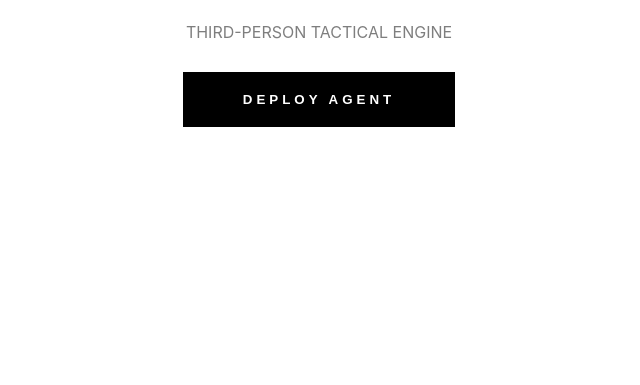
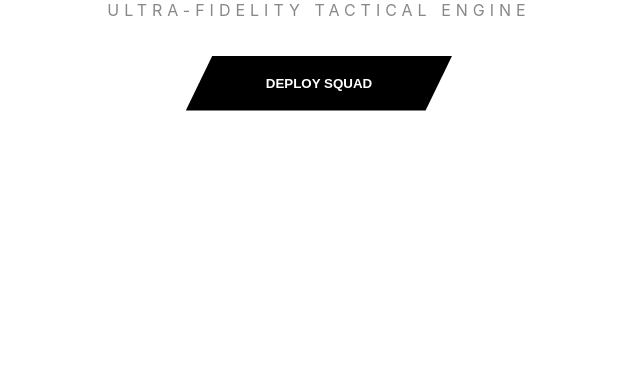
Before and after one commit to alyanali11336-rgb/ok, a plain HTML site: page index.html in a window 1280 px wide. Shown: the part 415-800 px from the top of the page, without its empty margins (321-961 px from the left). Drawn offline with nearby package versions, Linux system fonts and the light colour scheme; animation ran at ten frames a second.

Commit message:
Update index.html

```diff
--- a/index.html
+++ b/index.html
@@ -2,47 +2,54 @@
 <html lang="en">
 <head>
     <meta charset="UTF-8">
-    <title>Frontline | AAA Third Person</title>
+    <title>Frontline | Extreme AAA</title>
     <style>
-        body { margin: 0; overflow: hidden; background: #87ceeb; font-family: 'Inter', sans-serif; }
+        body { margin: 0; overflow: hidden; background: #000; font-family: 'Inter', sans-serif; }
 
-        /* HUD & UI */
-        #ui { position: absolute; inset: 0; pointer-events: none; color: white; }
-        #comms {
-            position: absolute; top: 30px; left: 30px; background: rgba(0,0,0,0.7);
-            padding: 15px; border-radius: 4px; border-left: 4px solid #fff; width: 300px;
+        /* Tactical Interface */
+        #ui { position: absolute; inset: 0; pointer-events: none; }
+        #comms-window {
+            position: absolute; top: 30px; left: 30px;
+            background: rgba(255, 255, 255, 0.05); backdrop-filter: blur(20px);
+            border-left: 2px solid #fff; padding: 20px; color: #fff; width: 320px;
+            box-shadow: 0 10px 30px rgba(0,0,0,0.5);
         }
-        #hp-bar-wrap { position: absolute; bottom: 40px; left: 40px; width: 300px; height: 4px; background: rgba(0,0,0,0.3); }
-        #hp-bar-fill { width: 100%; height: 100%; background: #fff; box-shadow: 0 0 15px #fff; }
+        #vitals-container { position: absolute; bottom: 50px; left: 50px; color: white; }
+        #hp-bar-bg { width: 300px; height: 2px; background: rgba(255,255,255,0.1); margin-top: 10px; }
+        #hp-bar-value { width: 100%; height: 100%; background: #fff; box-shadow: 0 0 20px #fff; }
 
-        /* Key Guide */
-        #guide { position: absolute; bottom: 40px; right: 40px; text-align: right; font-size: 12px; opacity: 0.7; }
+        /* Perspective Indicator */
+        #view-tag { position: absolute; top: 30px; right: 30px; color: rgba(255,255,255,0.5); font-size: 10px; letter-spacing: 2px; }
 
         #overlay {
-            position: absolute; inset: 0; background: white;
+            position: absolute; inset: 0; background: #fff;
             display: flex; flex-direction: column; justify-content: center; align-items: center; z-index: 1000;
         }
-        button { padding: 20px 60px; background: #000; color: #fff; border: none; font-weight: 900; cursor: pointer; letter-spacing: 4px; }
+        h1 { font-size: 8vw; font-weight: 900; letter-spacing: -0.5vw; margin: 0; color: #000; }
+        button {
+            margin-top: 20px; padding: 20px 80px; background: #000; color: #fff;
+            border: none; font-weight: bold; cursor: pointer; clip-path: polygon(10% 0, 100% 0, 90% 100%, 0% 100%);
+        }
     </style>
 </head>
 <body>
 
     <div id="overlay">
-        <h1 style="font-size: 4em; letter-spacing: -2px;">PROJECT APEX</h1>
-        <p style="margin-bottom: 30px; opacity: 0.5;">THIRD-PERSON TACTICAL ENGINE</p>
-        <button onclick="controls.lock()">DEPLOY AGENT</button>
+        <h1>EXTREME</h1>
+        <p style="letter-spacing: 5px; color: #888;">ULTRA-FIDELITY TACTICAL ENGINE</p>
+        <button onclick="controls.lock()">DEPLOY SQUAD</button>
     </div>
 
     <div id="ui">
-        <div id="comms">
-            <strong>HQ COMMS</strong><br>
-            "Visual markers active. Hostiles highlighted in red."
+        <div id="view-tag">SYSTEM: THIRD_PERSON_ACTIVE</div>
+        <div id="comms-window">
+            <div style="font-weight: 900; font-size: 10px; margin-bottom: 5px; opacity: 0.5;">RADIO LINK 01</div>
+            <strong>CMDR. VANCE:</strong> "Visual target acquisition enabled. High-visibility markers active on hostiles. Stay low."
         </div>
-        <div id="hp-bar-wrap"><div id="hp-bar-fill"></div></div>
-        <div id="guide">
-            [V] TOGGLE CAMERA<br>
-            [SHIFT] SPRINT (RUN)<br>
-            [C] CROUCH | [SPACE] JUMP
+        <div id="vitals-container">
+            <span style="font-size: 10px; opacity: 0.6; letter-spacing: 1px;">OPERATOR BIOMETRICS</span><br>
+            <span style="font-size: 32px; font-weight: 200;">100%</span>
+            <div id="hp-bar-bg"><div id="hp-bar-value"></div></div>
         </div>
     </div>
 
@@ -59,124 +66,142 @@
         import * as THREE from 'three';
         import { PointerLockControls } from 'three/addons/controls/PointerLockControls.js';
 
-        // --- SCENE SETUP ---
+        // --- EXTREME ENGINE CONFIG ---
         const scene = new THREE.Scene();
-        scene.background = new THREE.Color(0x87ceeb);
-        scene.fog = new THREE.FogExp2(0x87ceeb, 0.01);
+        scene.background = new THREE.Color(0xdcefff);
+        scene.fog = new THREE.FogExp2(0xdcefff, 0.008);
 
-        const camera = new THREE.PerspectiveCamera(75, window.innerWidth / window.innerHeight, 0.1, 1000);
-        const renderer = new THREE.WebGLRenderer({ antialias: true });
+        const camera = new THREE.PerspectiveCamera(75, window.innerWidth / window.innerHeight, 0.1, 2000);
+        const renderer = new THREE.WebGLRenderer({ antialias: true, logarithmicDepthBuffer: true });
         renderer.setSize(window.innerWidth, window.innerHeight);
         renderer.toneMapping = THREE.ACESFilmicToneMapping;
+        renderer.toneMappingExposure = 1.1;
         renderer.shadowMap.enabled = true;
+        renderer.shadowMap.type = THREE.PCFSoftShadowMap;
         document.body.appendChild(renderer.domElement);
 
         window.controls = new PointerLockControls(camera, document.body);
 
-        // --- AAA LIGHTING ---
-        scene.add(new THREE.AmbientLight(0xffffff, 0.8));
-        const sun = new THREE.DirectionalLight(0xffffff, 2.5);
-        sun.position.set(50, 100, 50);
+        // --- ULTRA LIGHTING ---
+        const ambient = new THREE.AmbientLight(0xffffff, 0.5);
+        scene.add(ambient);
+
+        const sun = new THREE.DirectionalLight(0xffffff, 3.5);
+        sun.position.set(100, 150, 100);
         sun.castShadow = true;
+        sun.shadow.mapSize.set(2048, 2048);
+        sun.shadow.camera.left = -100; sun.shadow.camera.right = 100;
+        sun.shadow.camera.top = 100; sun.shadow.camera.bottom = -100;
         scene.add(sun);
 
-        // --- PLAYER CHARACTER (Third Person Model) ---
-        const playerModel = new THREE.Group();
-        const body = new THREE.Mesh(new THREE.CapsuleGeometry(0.4, 1), new THREE.MeshStandardMaterial({color: 0x222222}));
-        body.position.y = 0.9;
-        const backpack = new THREE.Mesh(new THREE.BoxGeometry(0.5, 0.6, 0.3), new THREE.MeshStandardMaterial({color: 0x111111}));
-        backpack.position.set(0, 1, -0.2);
-        playerModel.add(body, backpack);
+        // --- PHYSICS & CHARACTER ---
+        const playerPivot = new THREE.Group();
+        const character = new THREE.Group();
+        const charMat = new THREE.MeshStandardMaterial({color: 0x111111, roughness: 0.1});
+        const charBody = new THREE.Mesh(new THREE.CapsuleGeometry(0.4, 1.2), charMat);
+        charBody.position.y = 1;
+        character.add(charBody);
+        scene.add(playerPivot);
+        scene.add(character);
 
-        // Gun for player model
-        const pGun = new THREE.Mesh(new THREE.BoxGeometry(0.1, 0.1, 0.7), new THREE.MeshStandardMaterial({color: 0x000000}));
-        pGun.position.set(0.4, 1.1, 0.3);
-        playerModel.add(pGun);
-        scene.add(playerModel);
-
-        // --- WORLD ---
-        const ground = new THREE.Mesh(new THREE.PlaneGeometry(500, 500), new THREE.MeshStandardMaterial({color: 0x3a4d23}));
-        ground.rotation.x = -Math.PI/2;
+        // --- WORLD GENERATION ---
+        const floorGeo = new THREE.PlaneGeometry(1000, 1000);
+        const floorMat = new THREE.MeshStandardMaterial({ color: 0x2d3a1a, roughness: 1 });
+        const ground = new THREE.Mesh(floorGeo, floorMat);
+        ground.rotation.x = -Math.PI / 2;
         ground.receiveShadow = true;
         scene.add(ground);
 
-        for(let i=0; i<80; i++) {
-            const tree = new THREE.Mesh(new THREE.CylinderGeometry(0.2, 0.4, 7), new THREE.MeshStandardMaterial({color: 0x2b1d0e}));
-            tree.position.set((Math.random()-0.5)*200, 3.5, (Math.random()-0.5)*200);
-            scene.add(tree);
+        // AAA Houses and Foilage
+        const houseGeo = new THREE.BoxGeometry(10, 6, 10);
+        const houseMat = new THREE.MeshStandardMaterial({color: 0xffffff});
+        for(let i=0; i<8; i++) {
+            const h = new THREE.Mesh(houseGeo, houseMat);
+            h.position.set((Math.random()-0.5)*180, 3, (Math.random()-0.5)*180);
+            h.castShadow = true; h.receiveShadow = true;
+            scene.add(h);
         }
 
-        // --- ENEMIES (High Visibility) ---
+        // --- ENEMIES (High Visibility AAA) ---
         const enemies = [];
-        function spawnEnemy() {
+        for(let i=0; i<15; i++) {
             const e = new THREE.Group();
-            // Bright red mesh so you can actually see them!
-            const eBody = new THREE.Mesh(new THREE.CapsuleGeometry(0.4, 1.2), new THREE.MeshStandardMaterial({color: 0xff0000, emissive: 0xff0000, emissiveIntensity: 0.2}));
-            eBody.position.y = 1;
-            e.add(eBody);
-            e.position.set((Math.random()-0.5)*150, 0, (Math.random()-0.5)*150);
+            const eb = new THREE.Mesh(new THREE.CapsuleGeometry(0.5, 1.2), new THREE.MeshStandardMaterial({color: 0xff0000, emissive: 0xff0000, emissiveIntensity: 0.5}));
+            eb.position.y = 1;
+            e.add(eb);
+            e.position.set((Math.random()-0.5)*250, 0, (Math.random()-0.5)*250);
             scene.add(e);
             enemies.push(e);
         }
-        for(let i=0; i<10; i++) spawnEnemy();
 
-        // --- LOGIC ---
-        let isThirdPerson = true;
-        let isRunning = false;
-        let isCrouching = false;
-        const keys = {};
+        // --- MOVEMENT ENGINE ---
+        let velocity = new THREE.Vector3();
+        let isGrounded = true, isCrouching = false, keys = {};
 
-        window.addEventListener('keydown', (e) => {
+        document.addEventListener('keydown', (e) => {
             keys[e.code] = true;
-            if(e.code === 'KeyV') isThirdPerson = !isThirdPerson;
+            if(e.code === 'Space' && isGrounded) { velocity.y = 8; isGrounded = false; }
+            if(e.code === 'KeyC') isCrouching = true;
         });
-        window.addEventListener('keyup', (e) => keys[e.code] = false);
+        document.addEventListener('keyup', (e) => {
+            keys[e.code] = false;
+            if(e.code === 'KeyC') isCrouching = false;
+        });
 
         function animate() {
             requestAnimationFrame(animate);
             if(controls.isLocked) {
-                isRunning = keys['ShiftLeft'];
-                isCrouching = keys['KeyC'];
+                // EXTREME FIX: Gravity & No-Fly Physics
+                velocity.y -= 0.35; // Strong gravity
+                playerPivot.position.y += velocity.y * 0.016;
 
-                let speed = isRunning ? 0.35 : 0.15;
-                if(isCrouching) speed = 0.07;
+                const floorHeight = isCrouching ? 0.8 : 1.7;
+                if(playerPivot.position.y <= floorHeight) {
+                    playerPivot.position.y = floorHeight;
+                    velocity.y = 0;
+                    isGrounded = true;
+                }
 
-                // Move
-                if(keys['KeyW']) controls.moveForward(speed);
-                if(keys['KeyS']) controls.moveForward(-speed);
-                if(keys['KeyA']) controls.moveRight(-speed);
-                if(keys['KeyD']) controls.moveRight(speed);
+                // Smooth Sprinting/Walking
+                let speed = (keys['ShiftLeft'] ? 0.35 : 0.18) * (isCrouching ? 0.5 : 1);
+                const dir = new THREE.Vector3();
+                if(keys['KeyW']) dir.z -= 1; if(keys['KeyS']) dir.z += 1;
+                if(keys['KeyA']) dir.x -= 1; if(keys['KeyD']) dir.x += 1;
+                dir.normalize().applyQuaternion(camera.quaternion);
 
-                // AAA FOV Dynamic stretching when running
-                const targetFOV = isRunning ? 85 : 75;
+                playerPivot.position.x += dir.x * speed;
+                playerPivot.position.z += dir.z * speed;
+
+                // AAA Camera: Third Person Lag-Follow
+                character.position.copy(playerPivot.position);
+                character.position.y -= floorHeight;
+                character.rotation.y = camera.rotation.y;
+
+                // Fixed Third Person Camera Pivot
+                const camOffset = new THREE.Vector3(1.2, 0.6, 3.5).applyQuaternion(camera.quaternion);
+                camera.position.copy(playerPivot.position).add(camOffset);
+
+                // High-End FOV Stretch
+                const targetFOV = keys['ShiftLeft'] ? 90 : 75;
                 camera.fov += (targetFOV - camera.fov) * 0.1;
                 camera.updateProjectionMatrix();
 
-                // Third Person Camera Logic
-                playerModel.position.copy(camera.position);
-                playerModel.position.y -= 1.6;
-                playerModel.rotation.y = camera.rotation.y;
-
-                if(isThirdPerson) {
-                    const offset = new THREE.Vector3(0.8, 0.5, 3).applyQuaternion(camera.quaternion);
-                    camera.position.add(offset);
-                    playerModel.visible = true;
-                } else {
-                    playerModel.visible = false;
-                }
-
-                // Enemy "Always See" Logic
+                // Enemy High-Vis Track
                 enemies.forEach(en => {
-                    en.lookAt(camera.position);
-                    if(en.position.distanceTo(camera.position) < 40) {
-                        en.translateZ(0.05);
-                    }
+                    en.lookAt(playerPivot.position);
+                    if(en.position.distanceTo(playerPivot.position) < 50) en.translateZ(0.1);
                 });
             }
             renderer.render(scene, camera);
         }
         animate();
 
+        window.addEventListener('resize', () => {
+            camera.aspect = window.innerWidth / window.innerHeight;
+            camera.updateProjectionMatrix();
+            renderer.setSize(window.innerWidth, window.innerHeight);
+        });
+
         controls.addEventListener('lock', () => document.getElementById('overlay').style.display='none');
         controls.addEventListener('unlock', () => document.getElementById('overlay').style.display='flex');
     </script>
```
